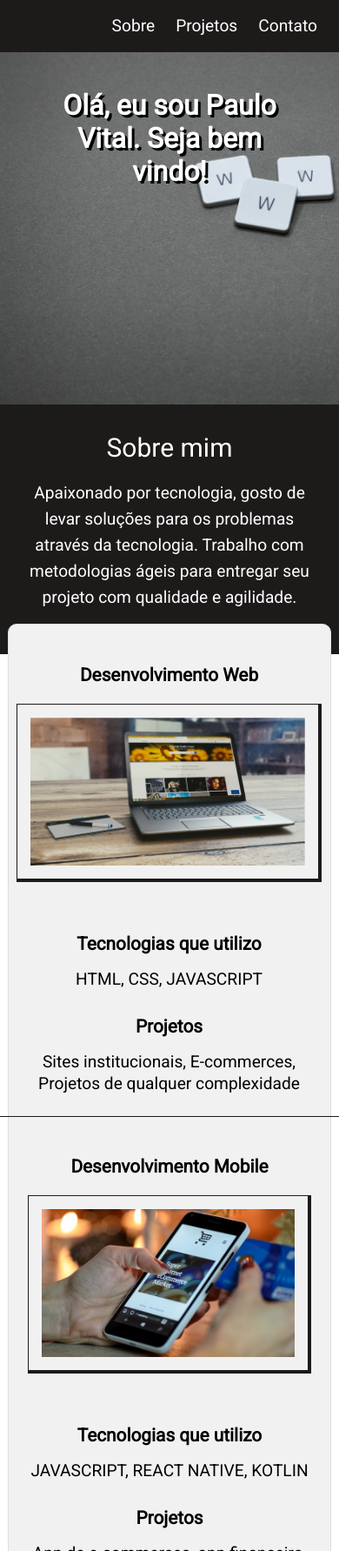
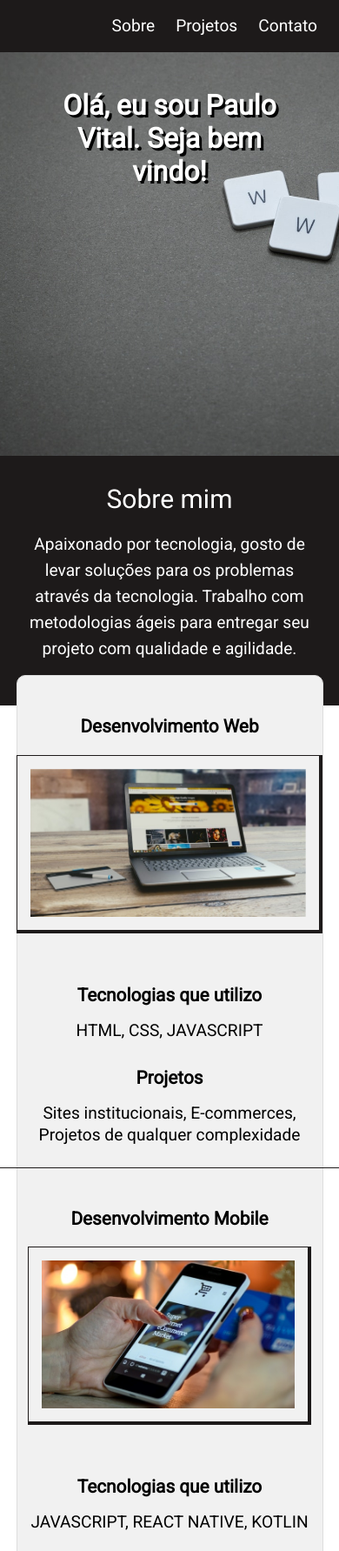
Before and after one commit to PauloVtl/meu-site-teste, a plain HTML site: page index.html in a window 390 px wide. Shown: the top 1783 px of the page at 87% size. Drawn offline with Linux system fonts and the light colour scheme.

Commit message:
alteração no css

```diff
--- a/css/style.css
+++ b/css/style.css
@@ -287,16 +287,20 @@ footer .detail {
     /* banner */
 
     #main-banner {
-        height: 30vh;
+        height: 40vh;
         padding-top: 5vh;
-        padding-bottom: 13vh;
+        padding-bottom: 10vh;
+    }
+
+    #banner-info {
+        width: 60%;
     }
 
     h1{
         font-size: 2rem;
     }
 
-    #banner-info {
+    #banner-info p {
         margin: 0;
         width: auto;
     }
@@ -313,7 +317,7 @@ footer .detail {
 
     #skills-section {
         margin-top: -35px;
-        width: 95%;
+        width: 90%;
     }
 
     #skills-section .container {
@@ -332,6 +336,7 @@ footer .detail {
 
     .esquerdo {
         border-bottom: 1px solid rgb(29, 26, 26);
+        border-right: none;
     }
 
     /* jobs */
```
